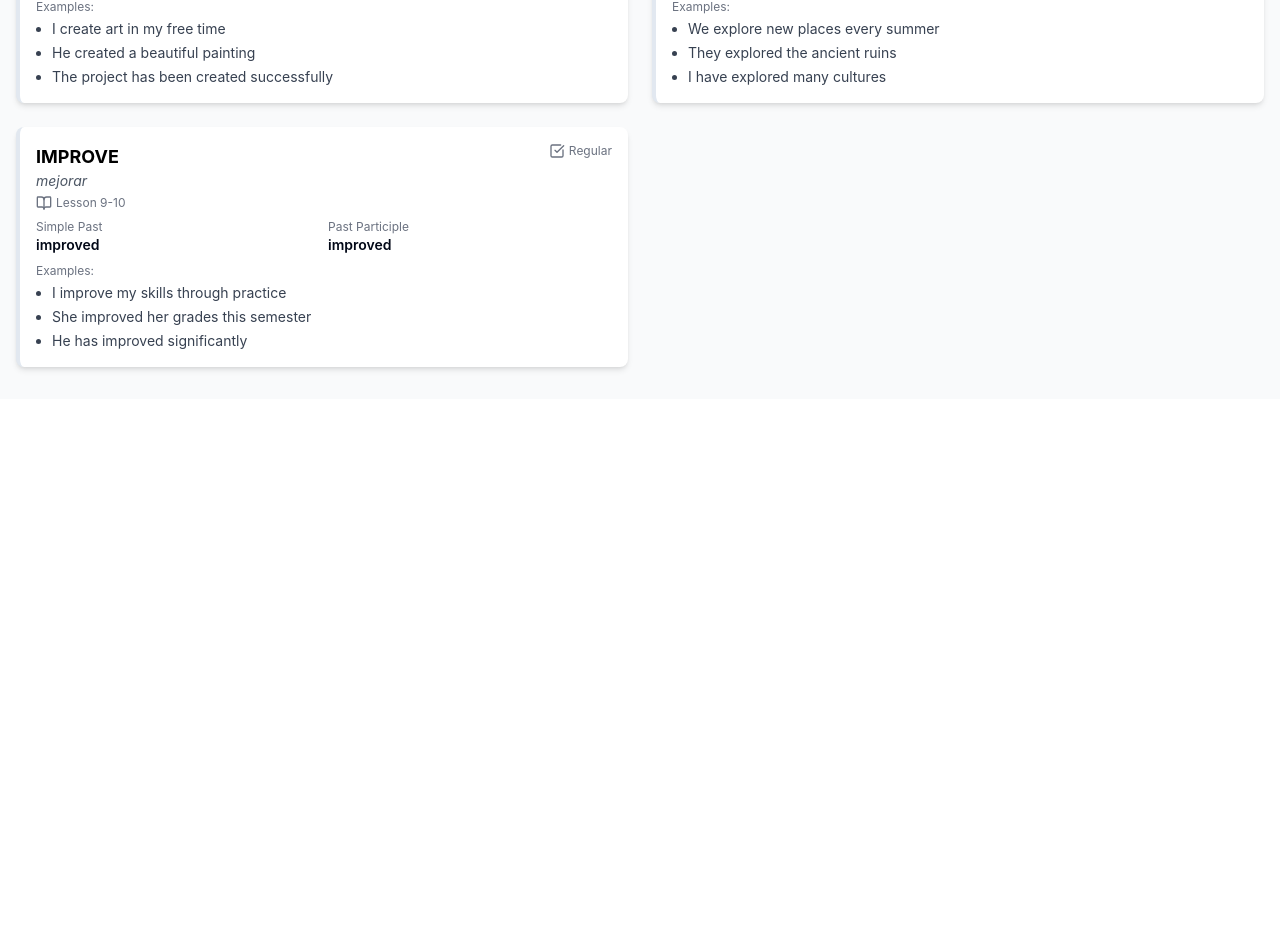
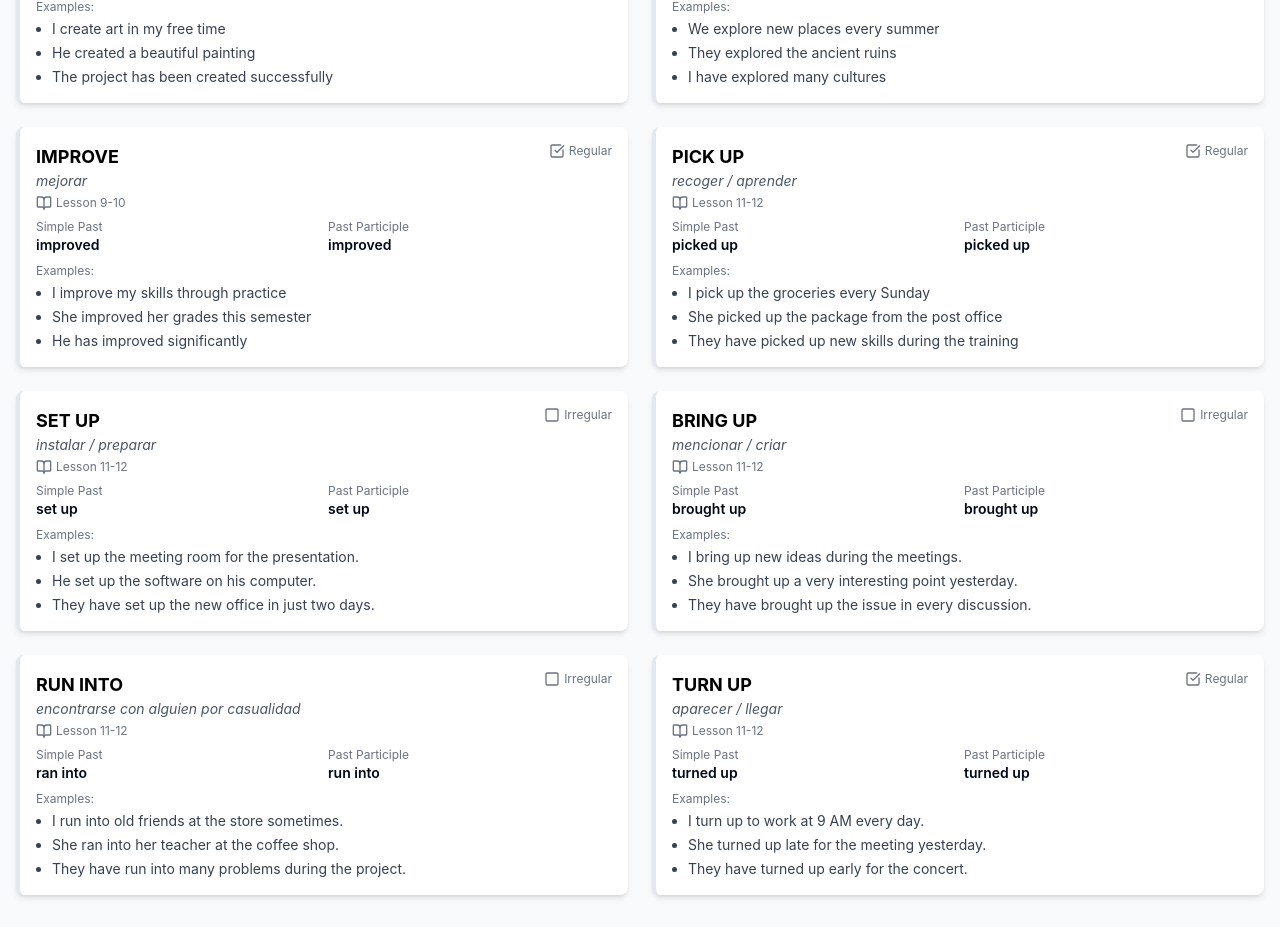
Before and after one commit to IssacPP10/verb-nexus, a React (Vite) app: page /clubs in a window 1280 px wide. Shown: the part 697-1624 px from the top of the page. Before the commit the page ends 1096 px from the top, so only its background shows below. Built offline with nearby package versions, Linux system fonts and the light colour scheme.

Commit message:
Fix some meanings and added some phrasal verbs for clubs

```diff
--- a/src/data/clubs.ts
+++ b/src/data/clubs.ts
@@ -65,5 +65,70 @@ export const clubsData: Verb[] = [
       simplePast: "She improved her grades this semester",
       pastParticiple: "He has improved significantly"
     }
-  }
+  },
+  {
+    base: "pick up",
+    meaning: "recoger / aprender",
+    simplePast: "picked up",
+    pastParticiple: "picked up",
+    isRegular: true,
+    lesson: "11-12",
+    examples: {
+      base: "I pick up the groceries every Sunday",
+      simplePast: "She picked up the package from the post office",
+      pastParticiple: "They have picked up new skills during the training"
+    }
+  },
+  {
+    base: "set up",
+    meaning: "instalar / preparar",
+    simplePast: "set up",
+    pastParticiple: "set up",
+    isRegular: false,
+    lesson: "11-12",
+    examples: {
+      base: "I set up the meeting room for the presentation.",
+      simplePast: "He set up the software on his computer.",
+      pastParticiple: "They have set up the new office in just two days."
+    }
+  },
+  {
+    base: "bring up",
+    meaning: "mencionar / criar",
+    simplePast: "brought up",
+    pastParticiple: "brought up",
+    isRegular: false,
+    lesson: "11-12",
+    examples: {
+      base: "I bring up new ideas during the meetings.",
+      simplePast: "She brought up a very interesting point yesterday.",
+      pastParticiple: "They have brought up the issue in every discussion."
+    }
+  },
+  {
+    base: "run into",
+    meaning: "encontrarse con alguien por casualidad",
+    simplePast: "ran into",
+    pastParticiple: "run into",
+    isRegular: false,
+    lesson: "11-12",
+    examples: {
+      base: "I run into old friends at the store sometimes.",
+      simplePast: "She ran into her teacher at the coffee shop.",
+      pastParticiple: "They have run into many problems during the project."
+    }
+  },
+  {
+    base: "turn up",
+    meaning: "aparecer / llegar",
+    simplePast: "turned up",
+    pastParticiple: "turned up",
+    isRegular: true,
+    lesson: "11-12",
+    examples: {
+      base: "I turn up to work at 9 AM every day.",
+      simplePast: "She turned up late for the meeting yesterday.",
+      pastParticiple: "They have turned up early for the concert."
+    }
+  },
 ];
--- a/src/data/level3.ts
+++ b/src/data/level3.ts
@@ -352,7 +352,7 @@ export const level3Data: VerbData = {
     },
     {
       base: "get together",
-      meaning: "entrar",
+      meaning: "reunirse / encontrarse",
       simplePast: "got together",
       pastParticiple: "gotten together",
       isRegular: false,
```
